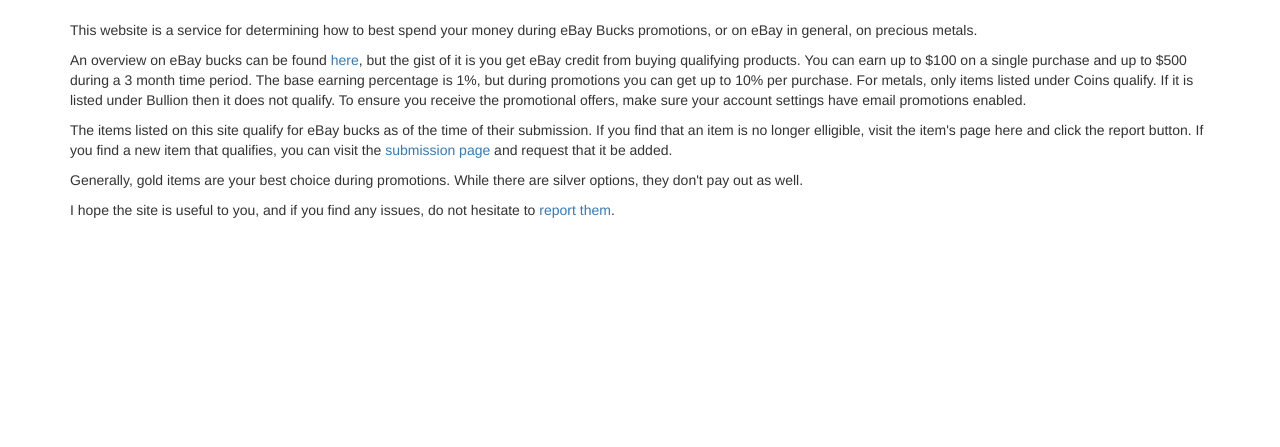
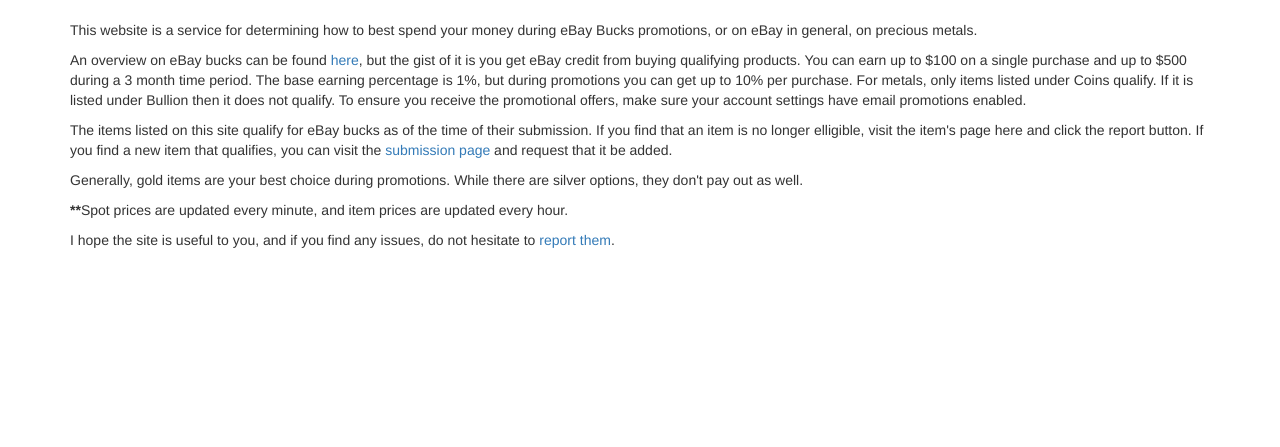
Before and after one commit to seanmckaybeck/bucks_deals, a Flask app: page /about in a window 1280 px wide. Shown: the part 52-499 px from the top of the page. Run offline with Flask 2, Linux system fonts and the light colour scheme; some libraries are stand-ins or nearby versions.

Commit message:
updated about page and db

```diff
--- a/deals/templates/about.html
+++ b/deals/templates/about.html
@@ -13,5 +13,6 @@ If you find that an item is no longer elligible, visit the item's page here and
 If you find a new item that qualifies, you can visit the <a href="{{ url_for('deals.submit') }}">submission page</a> and request that it be added.
 <p>Generally, gold items are your best choice during promotions.
 While there are silver options, they don't pay out as well.
+<p><b>**</b>Spot prices are updated every minute, and item prices are updated every hour.
 <p>I hope the site is useful to you, and if you find any issues, do not hesitate to <a href="{{ url_for('deals.contact') }}">report them</a>.</p>
 {% endblock %}
```
Also changed, not shown: data.db.
